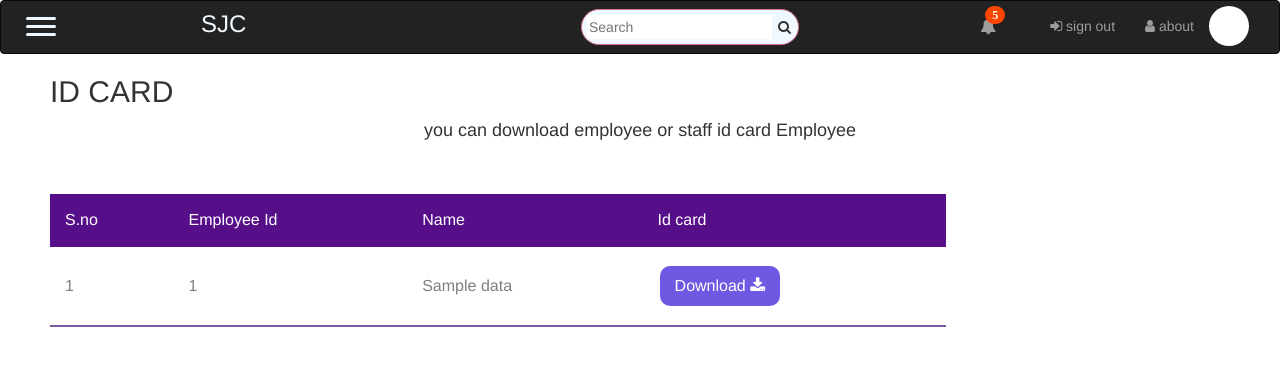
After one commit to murugan001ab/pro, a Python web app: template templates/idcard.html in a window 1280 px wide. The commit adds this page. Shown: the top 366 px of the page. Run offline with Jinja, Linux system fonts and the light colour scheme; the template is opened without the code that fills it: most values are stand-ins (such as "Sample title", 1, 10 or a date in 2020).

Commit message:
id card added

```diff
--- a/static/css/idcard.css
+++ b/static/css/idcard.css
@@ -3,14 +3,14 @@
 }
 
 .tablel {
-    width: 90%;
+    width: 70%;
     user-select: none;
     margin: 50px;
 }
 
 .tablel tr th,
 td {
-    padding: 20px;
+    padding: 15px;
     font-size: medium;
     font-weight: 400;
 }
--- /dev/null
+++ b/templates/idcard.html
@@ -0,0 +1,30 @@
+{% extends "base.html"%} {% block head%}
+<link rel="stylesheet" href="{{url_for('static',filename='css/idcard.css')}}"> {%endblock%} {% block content %}
+<div class="content">
+    <h3 class="title">ID CARD</h3>
+    <p class="p">you can download employee or staff id card Employee</p>
+
+    <table class="tablel">
+        <thead>
+            <tr>
+                <th>S.no</th>
+                <th>Employee Id</th>
+                <th>Name</th>
+                <th>Id card</th>
+
+            </tr>
+        </thead>
+        <tbody>
+            {% for i in data %}
+            <tr>
+                <td>{{ loop.index }}</td>
+                <td>{{i[0]}}</td>
+                <td>{{i[1]}}</td>
+                <td><a href="static/id/{{i[1]}}.png" download><button class="button">Download <i class="fa fa-download"></i></button></a></td>
+            </tr>
+            {% endfor %}
+        </tbody>
+    </table>
+
+</div>
+{%endblock%}
```
